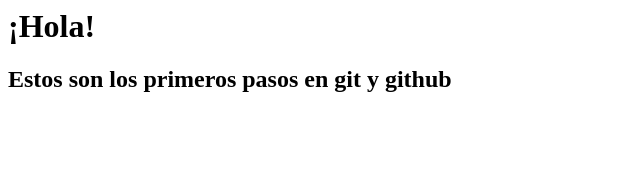
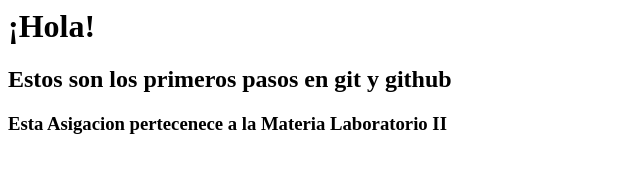
Before and after one commit to yurisjbc23/PruebaLab, a plain HTML site: page index.html in a window 1280 px wide. Shown: the whole page, without its empty margins (0-640 px from the left). Drawn offline with Linux system fonts and the light colour scheme.

Commit message:
Este es un commit realizado desde la rama YurisbellysB, se ha modificado el archivo hmtl

```diff
--- a/index.html
+++ b/index.html
@@ -8,5 +8,6 @@
 <body>
     <h1>¡Hola!</h1>
     <h2>Estos son los primeros pasos en git y github</h2>
+    <h3>Esta Asigacion pertecenece a la Materia Laboratorio II</h3>
 </body>
 </html>
```
